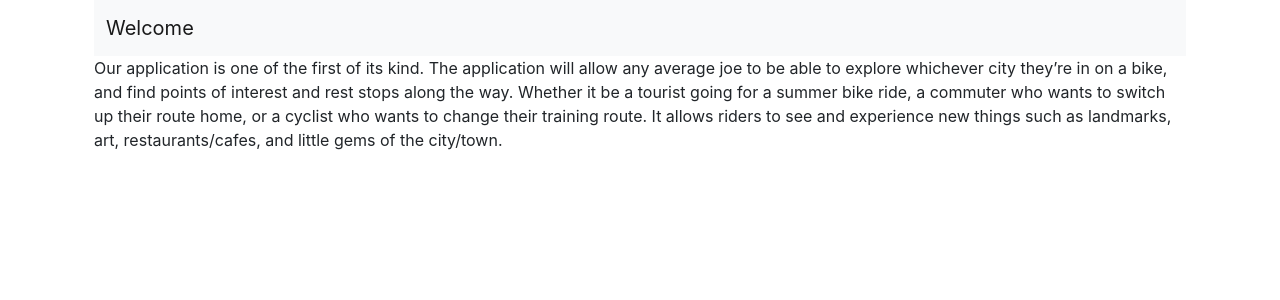
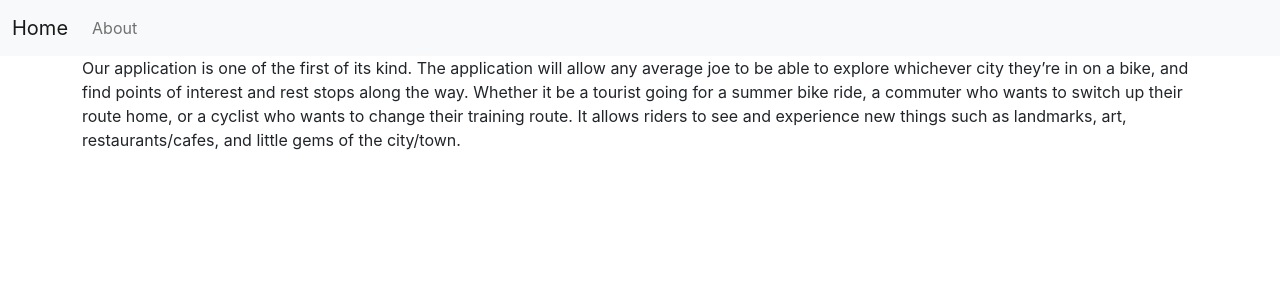
Before and after one commit to pnguyen6910/lets-go, a React (Create React App) app in the folder client/: page /about in a window 1280 px wide. Shown: the top 300 px of the page. Built offline with nearby package versions, Linux system fonts and the light colour scheme.

Commit message:
fix navbar

```diff
--- a/client/src/App.js
+++ b/client/src/App.js
@@ -1,8 +1,8 @@
 import React from 'react'
-import { BrowserRouter as Router, Route } from 'react-router-dom'
+import { BrowserRouter as Router, Route, Switch } from 'react-router-dom'
 import Navbar from './components/Navbar'
+import Home from './pages/Home'
 import About from './pages/About'
-import Home from './pages/Home'
 import './App.css';
 
 
@@ -16,15 +16,17 @@ import './App.css';
 function App() {
 
   return (
-    <div className="container">
-      <Router>
-        <Navbar />
+
+    <Router>
+      <Navbar />
+      <Switch>
         <Route exact path='/' component={Home} />
         <Route exact path='/about'>
           <About />
         </Route>
-      </Router>
-    </div>
+      </Switch>
+    </Router>
+
   );
 }
 
--- a/client/src/components/Navbar.js
+++ b/client/src/components/Navbar.js
@@ -1,15 +1,23 @@
 import React from 'react'
+import { Link } from 'react-router-dom'
 
-function Navbar() {
-    return (
-        <div className="container">
-            <nav className="navbar navbar-expand-lg navbar-light bg-light">
-                <div className="container-fluid">
-                    <a className="navbar-brand" href="#">Welcome</a>
-                </div>
-            </nav>
+
+const Navbar = () => (
+    <nav className="navbar navbar-expand-lg navbar-light bg-light">
+        <div className="container-fluid">
+            <Link to="/" className="navbar-brand" href="#">Home</Link>
+            <button className="navbar-toggler" type="button" data-bs-toggle="collapse" data-bs-target="#navbarSupportedContent" aria-controls="navbarSupportedContent" aria-expanded="false" aria-label="Toggle navigation">
+                <span className="navbar-toggler-icon"></span>
+            </button>
+            <div className="collapse navbar-collapse" id="navbarSupportedContent">
+                <ul className="navbar-nav me-auto mb-2 mb-lg-0">
+                    <li className="nav-item">
+                        <Link to="/about" className="nav-link" aria-current="page" href="#">About</Link>
+                    </li>
+                </ul>
+            </div>
         </div>
-    )
-}
+    </nav>
+)
 
-export default Navbar;
+export default Navbar
```
